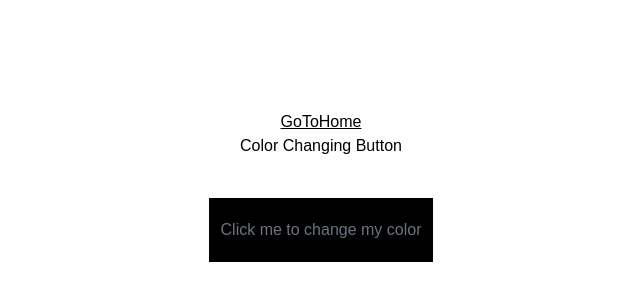
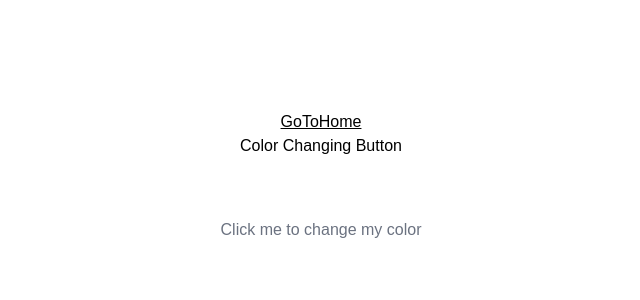
Before and after one commit to sameerkali/React_coding_round_practice, a React (Vite) app: page /seven in a window 1280 px wide. Shown: the part 214-514 px from the top of the page, without its empty margins (319-959 px from the left). Built offline with nearby package versions, Linux system fonts and the light colour scheme.

Commit message:
add another logic but both are wierd

```diff
--- a/src/All Assessment/assessment07/Seven.jsx
+++ b/src/All Assessment/assessment07/Seven.jsx
@@ -1,29 +1,59 @@
-import React, { useState } from 'react';
-import GoToHome from '../../Components/GoToHome';
-import '../../index.css';
+// import React, { useState } from 'react';
+// import GoToHome from '../../Components/GoToHome';
+// import '../../index.css';
+
+// const Seven = () => {
+//   const [color, setColor] = useState('000000');
+
+//   const handleChangeColor = () => {
+//     const randomColor = Math.floor(Math.random() * 16777215).toString(16);
+//     setColor(randomColor);
+//   };
+
+//   return (
+//     <div className='flex flex-col justify-center items-center h-screen'>
+//       <GoToHome />
+//       <h1>Color Changing Button</h1>
+//       <div>
+//         <button
+//           onClick={handleChangeColor}
+//           className={`px-3 py-5 text-gray-500 mt-10`}
+//           style={{ backgroundColor: `#${color}` }}
+//         >
+//           Click me to change my color
+//         </button>
+//       </div>
+//     </div>
+//   );
+// };
+
+// export default Seven;
+import React, { useState } from "react";
+import GoToHome from "../../Components/GoToHome";
 
 const Seven = () => {
-  const [color, setColor] = useState('000000');
+  const [number, setNumber] = useState(1);
 
   const handleChangeColor = () => {
-    const randomColor = Math.floor(Math.random() * 16777215).toString(16);
-    setColor(randomColor);
+    // Update state using functional update
+    setNumber((prevNumber) => prevNumber + 1);
   };
 
+  // Generate the color string with leading zeros
+  const color = `00${number.toString(16)}00`.slice(-6); // Ensure 6 digit hex string
+
   return (
-    <div className='flex flex-col justify-center items-center h-screen'>
+    <div className="flex flex-col justify-center items-center h-screen">
       <GoToHome />
       <h1>Color Changing Button</h1>
-      <div>
       <button
         onClick={handleChangeColor}
-          className={`px-3 py-5 text-gray-500 mt-10`}
+        className="px-3 py-5 text-gray-500 mt-10"
         style={{ backgroundColor: `#${color}` }}
       >
         Click me to change my color
       </button>
     </div>
-    </div>
   );
 };
 
```
Lines whose indentation alone changed are shown as unchanged.
